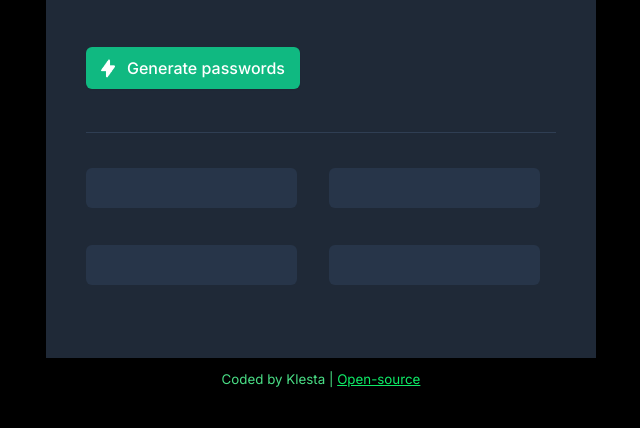
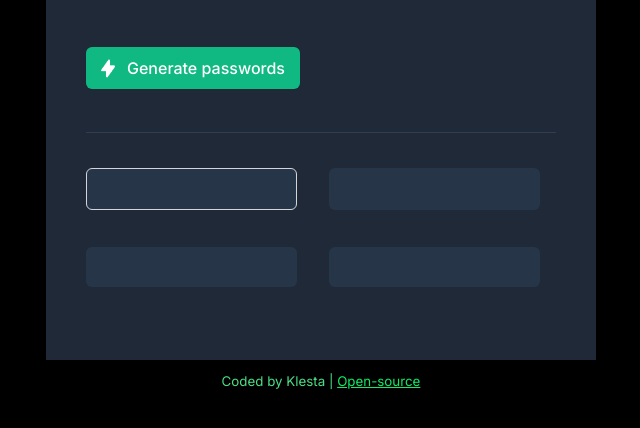
Before and after one commit to klezi10/random-password-generator, a plain HTML site: page index.html in a window 1280 px wide. In both pictures the pointer is over the input 510 px from the left and 463 px from the top of the page. Shown: the part 276-704 px from the top of the page, without its empty margins (319-959 px from the left). Drawn offline with Linux system fonts and the light colour scheme.

Commit message:
added border to password hover

```diff
--- a/style.css
+++ b/style.css
@@ -94,6 +94,7 @@ hr {
 
 .passwords:hover {
     cursor: auto;
+    border: 1px solid #D5D4D8;
 }
 
 .three-dot {
```
